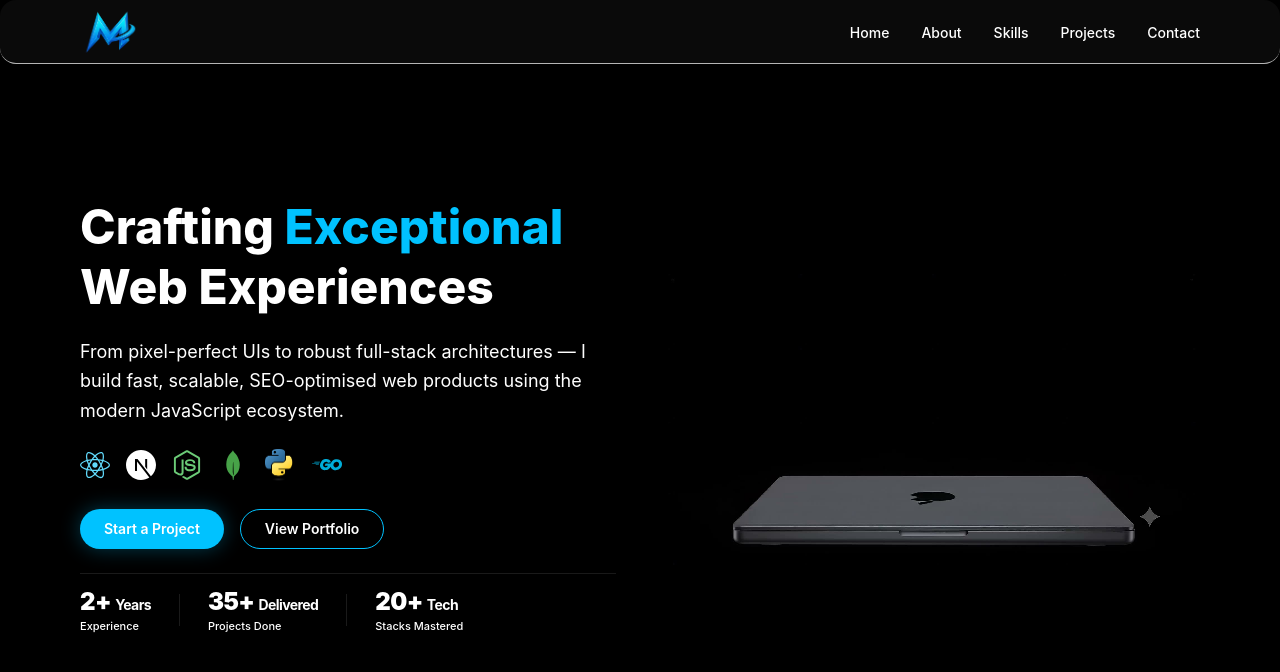
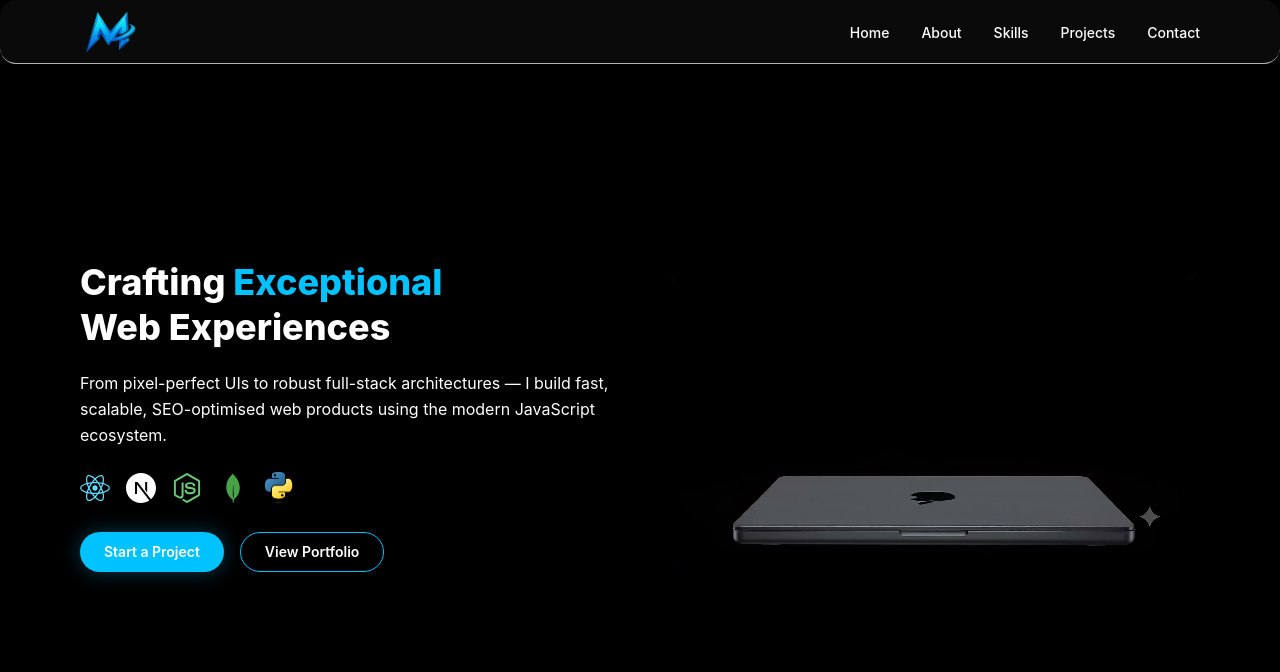
Before and after one commit to Unfathomable-08/portfolio, a Next.js app: page /web-development in a window 1280 px wide. Shown: the top 672 px of the page. Built offline with nearby package versions, Linux system fonts and the light colour scheme.

Commit message:
repsoive now

```diff
--- a/src/app/layout.js
+++ b/src/app/layout.js
@@ -1,8 +1,7 @@
 import { Geist, Geist_Mono } from "next/font/google";
 import Script from "next/script";
 import { Analytics } from "@vercel/analytics/next"
-import { ScreenSizeProvider, useScreenSize } from "./ScreenContext";
-import NeonTrail from "@/components/ui/NeonTrail";
+import { ScreenSizeProvider } from "./ScreenContext";
 import { structuredData } from "@/lib/schema";
 import "./globals.css";
 
@@ -105,7 +104,6 @@ export default function RootLayout({ children }) {
         className={`${geistSans.variable} ${geistMono.variable} antialiased`}
       >
         <ScreenSizeProvider>
-          <NeonTrail />
           {children}
         </ScreenSizeProvider>
         <Analytics />
--- a/src/app/page.js
+++ b/src/app/page.js
@@ -2,6 +2,7 @@
 
 import { useEffect } from "react"
 import { usePathname } from "next/navigation"
+import NeonTrail from "@/components/ui/NeonTrail"
 import Navbar from "@/components/Navbar"
 import Hero from "@/app/(components)/Hero"
 import About from "@/app/(components)/About"
@@ -35,6 +36,7 @@ export default function Home() {
 
     return (
         <main className="w-screen overflow-x-hidden">
+            <NeonTrail />
             <Navbar />
             <Hero />
             <About />
--- a/src/app/web-development/(components)/Hero.js
+++ b/src/app/web-development/(components)/Hero.js
@@ -3,7 +3,7 @@
 import { useEffect, useRef, useState, useCallback } from "react";
 import Image from "next/image";
 import Link from "next/link";
-import { FaReact, FaNodeJs, FaGolang } from "react-icons/fa6";
+import { FaReact, FaNodeJs } from "react-icons/fa6";
 import { SiNextdotjs, SiMongodb } from "react-icons/si";
 
 
@@ -20,7 +20,61 @@ const techStack = [
   { label: "Node.js", icon: FaNodeJs, color: "#6BCB77" },
   { label: "MongoDB", icon: SiMongodb, color: "#47A248" },
   { label: "Python", img: "/skills/python.png" },
-  { label: "GoLang", icon: FaGolang, color: "#00ADD8" },
+];
+
+const heroStats = [
+  {
+    id: "experience",
+    label: "Experience",
+    value: "2+",
+    sublabel: "Years building full-stack web applications and digital products.",
+    labelColor: "text-[var(--secondary)]",
+    shadow: "0 0 40px rgba(0,194,255,0.25)",
+    align: "text-left",
+    desktopPosition: { top: "20%", left: "6%" },
+    mobilePosition: { top: "11%", left: "5%" },
+    desktopDelta: { x: -28, y: 0 },
+    mobileDelta: { x: 0, y: -16 },
+  },
+  {
+    id: "projects",
+    label: "Projects",
+    value: "35+",
+    sublabel: "Client websites and production web applications successfully delivered.",
+    labelColor: "text-emerald-400",
+    shadow: "0 0 40px rgba(52,211,153,0.2)",
+    align: "text-right",
+    desktopPosition: { top: "20%", right: "6%" },
+    mobilePosition: { top: "24%", right: "5%" },
+    desktopDelta: { x: 28, y: 0 },
+    mobileDelta: { x: 0, y: -16 },
+  },
+  {
+    id: "tech-stack",
+    label: "Tech Stack",
+    value: "20+",
+    sublabel: "Technologies and modern tech stacks mastered across frontend and backend.",
+    labelColor: "text-violet-400",
+    shadow: "0 0 40px rgba(167,139,250,0.2)",
+    align: "text-left",
+    desktopPosition: { bottom: "16%", left: "6%" },
+    mobilePosition: { bottom: "24%", left: "5%" },
+    desktopDelta: { x: -28, y: 0 },
+    mobileDelta: { x: 0, y: 16 },
+  },
+  {
+    id: "reliability",
+    label: "Trust",
+    value: "100%",
+    sublabel: "On-time milestone delivery with transparent communication and clean code.",
+    labelColor: "text-[var(--secondary)]",
+    shadow: "0 0 40px rgba(0,194,255,0.2)",
+    align: "text-right",
+    desktopPosition: { bottom: "16%", right: "6%" },
+    mobilePosition: { bottom: "11%", right: "5%" },
+    desktopDelta: { x: 28, y: 0 },
+    mobileDelta: { x: 0, y: 16 },
+  },
 ];
 
 export default function WebDevHero() {
@@ -38,7 +92,7 @@ export default function WebDevHero() {
   // Responsive check for desktop transform calculation
   useEffect(() => {
     const checkDesktop = () => {
-      setIsDesktop(window.innerWidth >= 768);
+      setIsDesktop(window.innerWidth >= 1024);
     };
     checkDesktop();
     window.addEventListener("resize", checkDesktop);
@@ -241,7 +295,7 @@ export default function WebDevHero() {
       {/* Sticky Frame Viewer */}
       <div className="sticky top-0 h-svh w-full flex items-center overflow-hidden bg-black">
         {/* Main grid */}
-        <div className="relative z-20 w-full px-5! md:px-16! lg:px-20! grid md:grid-cols-2 items-center gap-12! pt-24! pb-16!">
+        <div className="relative z-20 w-full px-5! md:px-16! lg:px-20! grid md:grid-cols-2 items-center gap-6! md:gap-12! pt-24! pb-16!">
           {/* LEFT — Text content (slides left and fades out on initial scroll) */}
           <div
             className="flex flex-col gap-5! will-change-transform"
@@ -253,7 +307,7 @@ export default function WebDevHero() {
             }}
           >
             {/* Headline */}
-            <h1 className="text-2xl sm:text-4xl lg:text-5xl font-extrabold leading-tight text-white">
+            <h1 className="text-2xl sm:text-3xl lg:text-4xl font-extrabold leading-tight text-white">
               Crafting{" "}
               <span className="text-[var(--secondary)]!">
                 Exceptional
@@ -263,7 +317,7 @@ export default function WebDevHero() {
             </h1>
 
             {/* Sub-headline */}
-            <p className="text-base sm:text-lg text-[var(--tertiary)] leading-relaxed max-w-xl">
+            <p className="text-sm sm:text-base text-[var(--tertiary)] leading-relaxed max-w-xl">
               From pixel-perfect UIs to robust full-stack architectures — I build
               fast, scalable, SEO-optimised web products using the modern
               JavaScript ecosystem.
@@ -313,30 +367,6 @@ export default function WebDevHero() {
                 View Portfolio
               </Link>
             </div>
-
-            {/* Real Proof Metrics (Instant Conversion on Landing) */}
-            <div className="flex items-center flex-wrap gap-5! sm:gap-7! pt-3! border-t border-white/10 mt-1!">
-              <div className="flex flex-col">
-                <span className="text-xl sm:text-2xl font-black text-white tracking-tight">
-                  2+ <span className="text-[var(--secondary)] text-sm font-bold">Years</span>
-                </span>
-                <span className="text-[11px] text-zinc-400 font-medium">Experience</span>
-              </div>
-              <div className="hidden sm:block w-px h-8 bg-white/10" />
-              <div className="flex flex-col">
-                <span className="text-xl sm:text-2xl font-black text-white tracking-tight">
-                  35+ <span className="text-[var(--secondary)] text-sm font-bold">Delivered</span>
-                </span>
-                <span className="text-[11px] text-zinc-400 font-medium">Projects Done</span>
-              </div>
-              <div className="hidden sm:block w-px h-8 bg-white/10" />
-              <div className="flex flex-col">
-                <span className="text-xl sm:text-2xl font-black text-white tracking-tight">
-                  20+ <span className="text-[var(--secondary)] text-sm font-bold">Tech</span>
-                </span>
-                <span className="text-[11px] text-zinc-400 font-medium">Stacks Mastered</span>
-              </div>
-            </div>
           </div>
 
           {/* RIGHT — Laptop 300 Frames Canvas (Transitions to center on scroll) */}
@@ -345,84 +375,9 @@ export default function WebDevHero() {
             style={{
               transform: isDesktop
                 ? `translateX(calc(-${easedCenter * 50}% - ${easedCenter * 1.5}rem)) scale(${1 + easedCenter * 0.14})`
-                : `translateY(-${easedCenter * 14}vh) scale(${1 + easedCenter * 0.10})`,
+                : `translateY(-${easedCenter * 14}vh) scale(${0.86 + easedCenter * 0.12})`,
             }}
           >
-            {/* Stats — positioned organically using inline style with raw values
-                so each one sits in a genuinely different spot, not a mirrored grid */}
-
-            {/* STAT 1 — top-left area, slightly above and to the left, smaller number */}
-            <div
-              className="absolute z-40 select-none transition-all duration-150 ease-out"
-              style={{
-                top: "10%",
-                left: "-14%",
-                opacity: statsOpacity,
-                transform: `translate(${(1 - statsEased) * -32}px, ${(1 - statsEased) * -20}px) scale(${statsScale})`,
-                pointerEvents: statsPointerEvents,
-              }}
-            >
-              <p className="text-[11px]! font-semibold tracking-[0.18em]! uppercase text-[var(--secondary)] mb-0.5!">Experience</p>
-              <p className="text-5xl! sm:text-6xl! font-black text-white leading-none tracking-tight" style={{ textShadow: "0 0 40px rgba(0,194,255,0.25)" }}>
-                2+
-              </p>
-              <p className="text-[13px]! text-zinc-300 font-medium mt-1!">Years in production</p>
-            </div>
-
-            {/* STAT 2 — upper-right, higher up, biggest number — most prominent */}
-            <div
-              className="absolute z-40 select-none transition-all duration-150 ease-out text-right"
-              style={{
-                top: "-12%",
-                right: "-8%",
-                opacity: statsOpacity,
-                transform: `translate(${(1 - statsEased) * 28}px, ${(1 - statsEased) * -26}px) scale(${statsScale})`,
-                pointerEvents: statsPointerEvents,
-              }}
-            >
-              <p className="text-[11px]! font-semibold tracking-[0.18em]! uppercase text-emerald-400 mb-0.5!">Projects</p>
-              <p className="text-6xl! sm:text-7xl! font-black text-white leading-none tracking-tight" style={{ textShadow: "0 0 40px rgba(52,211,153,0.2)" }}>
-                35+
-              </p>
-              <p className="text-[13px]! text-zinc-300 font-medium mt-1!">Delivered globally</p>
-            </div>
-
-            {/* STAT 3 — bottom-left, pushed further left, mid-size */}
-            <div
-              className="absolute z-40 select-none transition-all duration-150 ease-out"
-              style={{
-                bottom: "8%",
-                left: "-18%",
-                opacity: statsOpacity,
-                transform: `translate(${(1 - statsEased) * -24}px, ${(1 - statsEased) * 22}px) scale(${statsScale})`,
-                pointerEvents: statsPointerEvents,
-              }}
-            >
-              <p className="text-[11px]! font-semibold tracking-[0.18em]! uppercase text-violet-400 mb-0.5!">Tech Stack</p>
-              <p className="text-5xl! sm:text-6xl! font-black text-white leading-none tracking-tight" style={{ textShadow: "0 0 40px rgba(167,139,250,0.2)" }}>
-                20+
-              </p>
-              <p className="text-[13px]! text-zinc-300 font-medium mt-1!">Tools mastered</p>
-            </div>
-
-            {/* STAT 4 — bottom-right, not mirroring stat 3, sits closer to center-bottom */}
-            <div
-              className="absolute z-40 select-none transition-all duration-150 ease-out text-right"
-              style={{
-                bottom: "-10%",
-                right: "-4%",
-                opacity: statsOpacity,
-                transform: `translate(${(1 - statsEased) * 20}px, ${(1 - statsEased) * 28}px) scale(${statsScale})`,
-                pointerEvents: statsPointerEvents,
-              }}
-            >
-              <p className="text-[11px]! font-semibold tracking-[0.18em]! uppercase text-[var(--secondary)] mb-0.5!">Reliability</p>
-              <p className="text-4xl! sm:text-5xl! font-black text-white leading-none tracking-tight" style={{ textShadow: "0 0 40px rgba(0,194,255,0.2)" }}>
-                100%
-              </p>
-              <p className="text-[13px]! text-zinc-300 font-medium mt-1!">On-time delivery</p>
-            </div>
-
             {/* Canvas */}
             <div className="relative w-full max-w-[720px] lg:max-w-[780px] aspect-[16/9] flex items-center justify-center">
               <canvas
@@ -433,6 +388,35 @@ export default function WebDevHero() {
             </div>
           </div>
         </div>
+
+        {/* FULLSCREEN STATS OVERLAY — Covers the whole screen with zero negative offsets */}
+        <div className="absolute inset-0 pointer-events-none z-40 w-full h-full">
+          {heroStats.map((stat) => (
+            <div
+              key={stat.id}
+              className={`absolute select-none transition-all duration-150 ease-out max-w-[155px] sm:max-w-[200px] md:max-w-[240px] ${stat.align}`}
+              style={{
+                ...(isDesktop ? stat.desktopPosition : stat.mobilePosition),
+                opacity: statsOpacity,
+                transform: `translate(${(1 - statsEased) * (isDesktop ? stat.desktopDelta.x : stat.mobileDelta.x)}px, ${(1 - statsEased) * (isDesktop ? stat.desktopDelta.y : stat.mobileDelta.y)}px) scale(${statsScale})`,
+                pointerEvents: statsPointerEvents,
+              }}
+            >
+              <p className={`text-[10px]! sm:text-[11px]! font-semibold tracking-wider uppercase ${stat.labelColor} mb-0.5!`}>
+                {stat.label}
+              </p>
+              <p
+                className="text-2xl! sm:text-4xl! md:text-5xl! font-bold text-[var(--secondary)]! leading-none tracking-tighter"
+                style={{ textShadow: stat.shadow }}
+              >
+                {stat.value}
+              </p>
+              <p className="text-[10px]! sm:text-[12px]! text-zinc-300 mt-1! leading-snug line-clamp-2 sm:line-clamp-none">
+                {stat.sublabel}
+              </p>
+            </div>
+          ))}
+        </div>
       </div>
     </div>
   );
```
